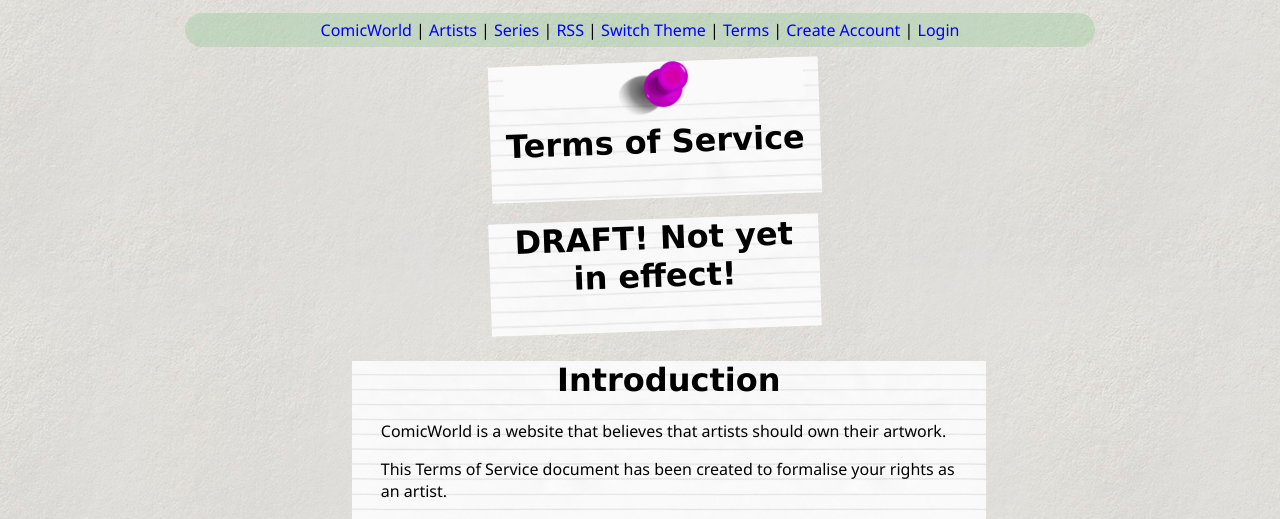
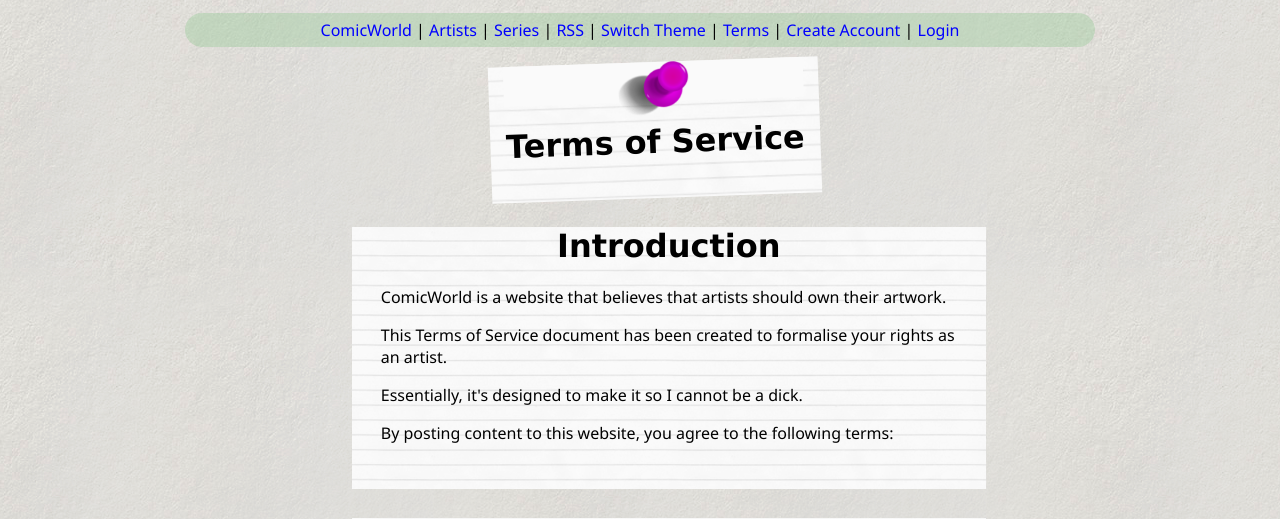
Before and after one commit to AnnoyingRain5/ComicWorld, a Flask app: page /terms-of-service in a window 1280 px wide. Shown: the top 519 px of the page. Run offline with Flask 3, Linux system fonts and the light colour scheme; parts of the project's set-up code (start-up, migrations or seed data) failed here and were passed over.

Commit message:
Finalise the ToS

```diff
--- a/app.py
+++ b/app.py
@@ -709,6 +709,11 @@ def edit(login_artist: Artist, id):
 def create_account(login_artist: Artist):
     if request.method == "POST":
         code = request.form["code"]
+        try:
+            request.form["ToS"]
+        except:
+            flash("You must agree to the Terms of Service!")
+            return render_template("create_account.jinja", login_artist=login_artist)
         if not code:
             flash("You need an invite code to join!")
         else:
--- a/templates/create_account.jinja
+++ b/templates/create_account.jinja
@@ -21,6 +21,11 @@
     </div>
 
     <div class="form-group">
+        <label for="ToS">I agree to the <a href="/terms-of-service">Terms of Service</a></label>
+        <input type="checkbox" name="ToS" class="form-control" required="">
+    </div>
+
+    <div class="form-group">
         <button type="submit" class="btn btn-primary">Submit</button>
     </div>
 </form>
--- a/templates/terms-of-service.jinja
+++ b/templates/terms-of-service.jinja
@@ -5,7 +5,6 @@
 
 {{notepad("Terms of Service")}}
 
-{{notepad("DRAFT! Not yet in effect!", showpin=false)}}
 
 {% call notepad("Introduction", showpin=false, wide=true) %}
 <p>ComicWorld is a website that believes that artists should own their artwork.</p>
@@ -54,7 +53,6 @@
         href="mailto:contact@annoyingrains.xyz">contact@annoyingrains.xyz</a>, so the issue can be resolved</p>
 {% endcall %}
 
-{{notepad("DRAFT! Not yet in effect!", showpin=false)}}
 
 {% call notepad("Removal of Content", showpin=false, wide=true)%}
 <p>There are many reasons why content or accounts may need to be removed, terminated or suspended (locked) from
@@ -108,8 +106,6 @@
 </p>
 {% endcall %}
 
-{{notepad("DRAFT! Not yet in effect!", showpin=false)}}
-
 {% call notepad("Changes to Terms of Service", showpin=false, wide=true) %}
 
 <p>ComicWorld may change the terms of service at any time.</p>
@@ -128,7 +124,6 @@
 <p>Nothing in this agreement overrides your rights under Australian Consumer law.</p>
 {% endcall %}
 
-{{notepad("DRAFT! Not yet in effect!", showpin=false)}}
 
 {% call notepad("Contact Info", showpin=false, wide=true)%}
 <p>If you have any questions about the terms of service, please contact me at <a
```
